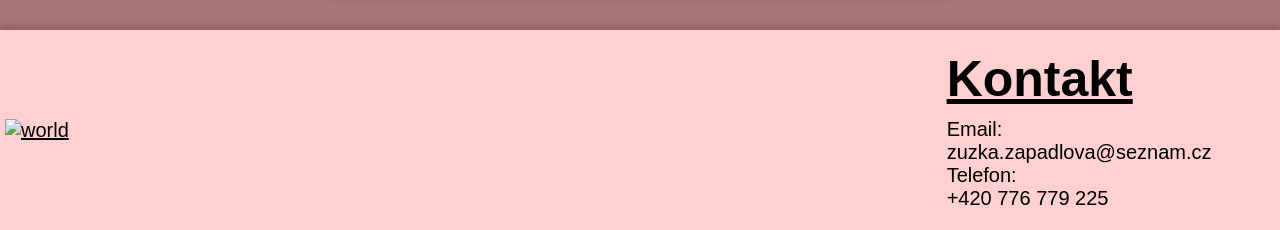
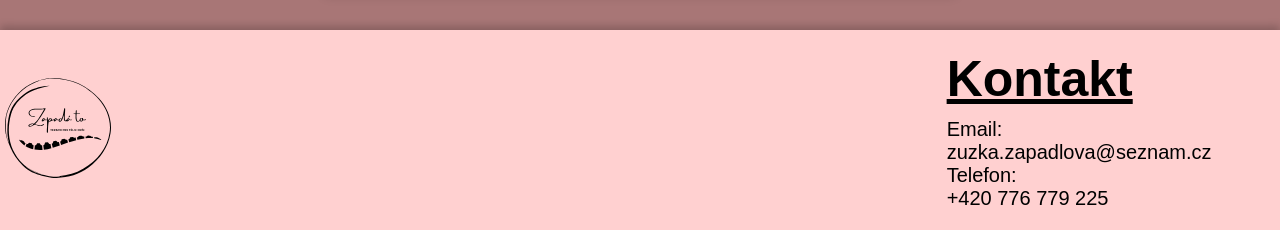
Before and after one commit to 7freez7/zapadato, a plain HTML site: page Kontakt.html in a window 1280 px wide. Shown: the part 1582-1812 px from the top of the page. Drawn offline with Linux system fonts and the light colour scheme; no server answers.

Commit message:
Update Kontakt.html

```diff
--- a/Kontakt.html
+++ b/Kontakt.html
@@ -65,7 +65,7 @@
 
     <div class="footer">
         <div class="footer-content">
-            <div class="footer-logo"><a href="index.html"><img src="../WebRus/images/logo.svg" alt="world" height="100"></a></div>
+            <div class="footer-logo"><a href="index.html"><img src="images/logo.svg" alt="world" height="100"></a></div>
             <div class="contact">
                 <h3>Kontakt</h3>
                 <p>Email:</p>
```
